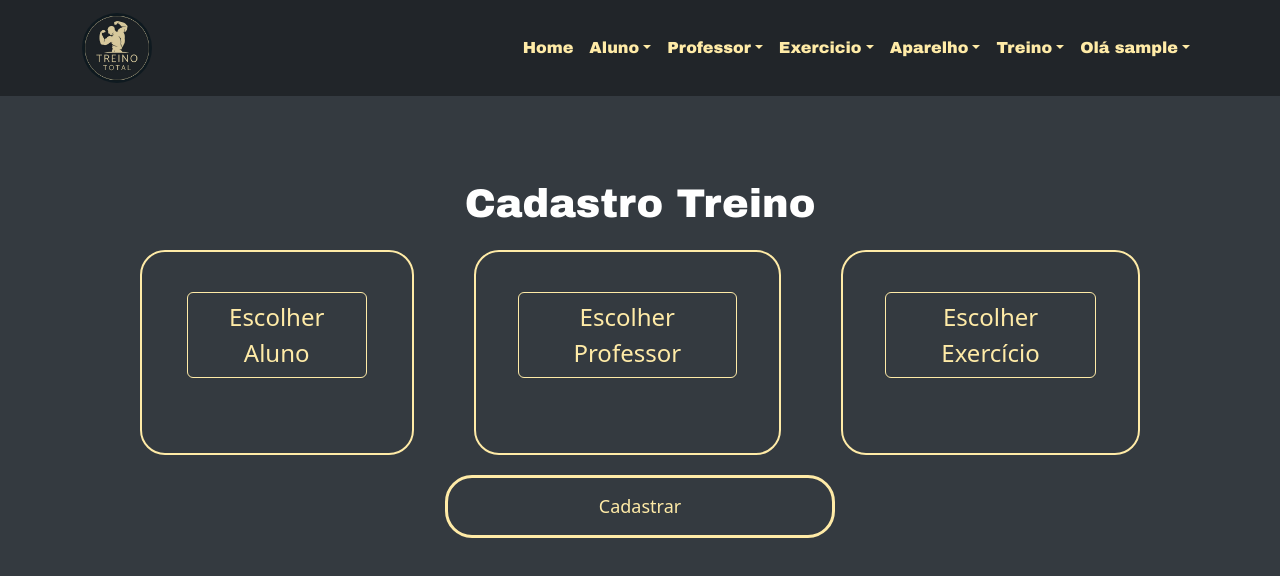
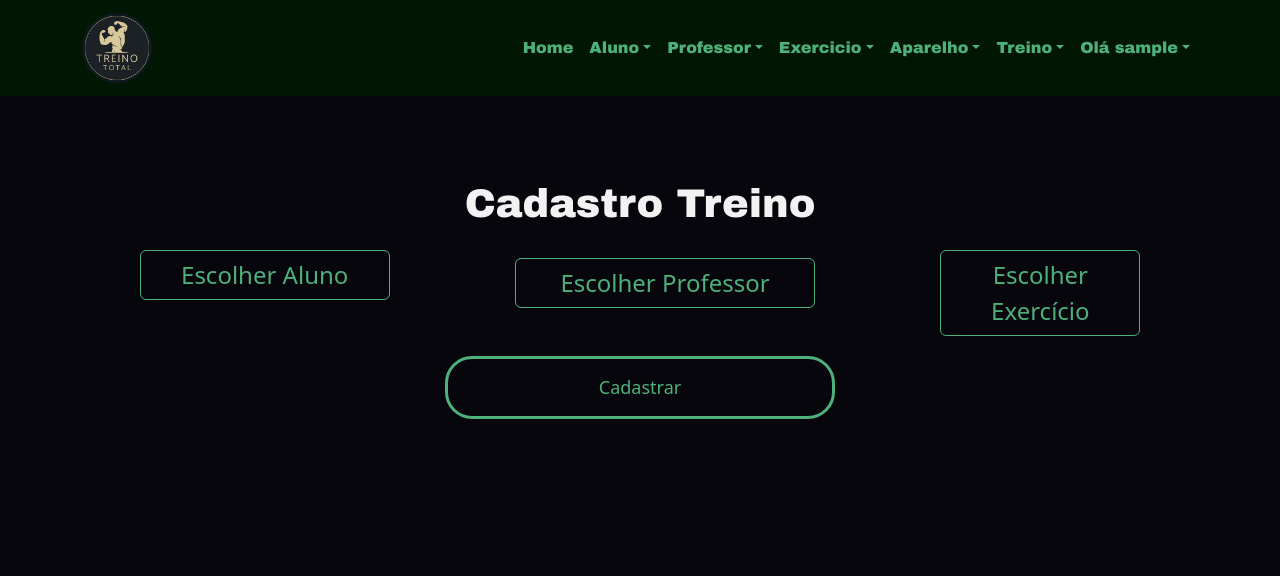
Before and after one commit to profRenatoOliveira1/TreinoTotal, a React (Vite) app in the folder interface/: page /Cadastro/Treino in a window 1280 px wide. Shown: the top 576 px of the page. Built offline with nearby package versions, Linux system fonts and the light colour scheme; sample sign-in values are in the browser's storage; a web font is replaced by a local one.

Commit message:
Atualizando paleta cores

```diff
--- a/interface/src/App.css
+++ b/interface/src/App.css
@@ -1,4 +1,4 @@
-:root {
+/* :root {
   --amareloClaro: #ffeba7;
   --cinzaEscuro: #212529;
   --cinzaAzulado: #343A40;
@@ -7,7 +7,7 @@
   --cinzaClaro: #ccc;
   --amareloEscuro: #b39f72;
   --preto: #000000;
-}
+} */
 
 /* Define o estilo para o contêiner principal */
 #root {
--- a/interface/src/components/Cadastro/CadastroTreino.jsx
+++ b/interface/src/components/Cadastro/CadastroTreino.jsx
@@ -132,21 +132,21 @@ function CadastroTreino() {
             </div>
 
             <div className={styles.selections}>
-                <div className={styles.selectionBox}>
+                <div style={{ width: '25%'}}>
                     <Button variant="outline-light" onClick={handleShowAlunoModal} className={styles.botaoSelecao}>
                         Escolher Aluno
                     </Button>
                     <div className={styles.selected}>{selectedAluno?.nome}</div>
                 </div>
 
-                <div className={styles.selectionBox} style={{marginLeft: '6%', marginRight: '6%'}}>
+                <div style={{ width: '30%', margin: 'auto auto'}}>
                     <Button variant="outline-light" onClick={handleShowProfessorModal} className={styles.botaoSelecao}>
                         Escolher Professor
                     </Button>
                     <div className={styles.selected}>{selectedProfessor?.nome}</div>
                 </div>
 
-                <div className={styles.selectionBox}>
+                <div style={{ width: '20%'}}>
                     <Button variant="outline-light" onClick={handleShowExercicioModal} className={styles.botaoSelecao}>
                         Escolher Exercício
                     </Button>
--- a/interface/src/components/Login/Login.jsx
+++ b/interface/src/components/Login/Login.jsx
@@ -60,7 +60,7 @@ function Login() {
             <form className={styles.formLogin} onSubmit={handleSubmit}>
                 <h1 className={styles.h1}>Login</h1>
                 <div style={{marginTop: '10%'}} className={styles.divConteiner}>
-                <p style={{ color: '#ffeba7', fontWeight: 'bold', fontSize: '150%', marginTop: '2%' }}>E-mail</p>
+                <p style={{ color: 'var(--amareloClaro)', fontWeight: 'bold', fontSize: '150%', marginTop: '2%' }}>E-mail</p>
                 <input
                     type="text"
                     className={styles.inpuLogin}
@@ -71,7 +71,7 @@ function Login() {
                 />
                 </div>
                 <div style={{marginTop: '4%'}} className={styles.divConteiner}>
-                <p style={{ color: '#ffeba7', fontWeight: 'bold', fontSize: '150%', marginTop: '2%'  }}>Senha</p>
+                <p style={{ color: 'var(--amareloClaro)', fontWeight: 'bold', fontSize: '150%', marginTop: '2%'  }}>Senha</p>
                 <input
                     type="password"
                     className={styles.inpuLogin}
--- a/interface/src/components/Modal/AlunoModal/AlunoModal.jsx
+++ b/interface/src/components/Modal/AlunoModal/AlunoModal.jsx
@@ -69,7 +69,7 @@ function AlunoModal({ show, handleClose, onSelectAluno }) {
                                     <td>{aluno.nome}</td>
                                     <td>
                                         <Button
-                                            style={{ backgroundColor: '#ffeba7', color: 'black' }}
+                                            style={{ backgroundColor: 'var(--amareloClaro)', color: 'var(--branco)' }}
                                             onClick={() => onSelectAluno(aluno)}
                                         >
                                             Selecionar
--- a/interface/src/components/Modal/ExercicioModal/ExercicioModal.jsx
+++ b/interface/src/components/Modal/ExercicioModal/ExercicioModal.jsx
@@ -75,7 +75,7 @@ function ExercicioModal({ show, handleClose, onSelectExercicio }) {
                                     <td>{exercicio.regiao_corpo_ativada}</td>
                                     <td>
                                         <Button
-                                            style={{ backgroundColor: '#ffeba7', color: 'black' }}
+                                            style={{ backgroundColor: 'var(--amareloClaro)', color: 'var(--branco)' }}
                                             onClick={() => onSelectExercicio(exercicio)}
                                         >
                                             Selecionar
--- a/interface/src/components/Modal/ProfessorModal/ProfessorModal.jsx
+++ b/interface/src/components/Modal/ProfessorModal/ProfessorModal.jsx
@@ -67,7 +67,7 @@ function ProfessorModal({ show, handleClose, onSelectProfessor }) {
                                     <td>{professor.nome}</td>
                                     <td>
                                         <Button
-                                            style={{ backgroundColor: '#ffeba7', color: 'black' }}
+                                            style={{ backgroundColor: 'var(--amareloClaro)', color: 'var(--branco)' }}
                                             onClick={() => onSelectProfessor(professor)}
                                         >
                                             Selecionar
--- a/interface/src/components/Navegacao/Navegacao.jsx
+++ b/interface/src/components/Navegacao/Navegacao.jsx
@@ -56,7 +56,7 @@ function Navegacao() {
     return (
         <Navbar collapseOnSelect expand="lg" className={styles.CtnNavbar}>
             <Container>
-                <Navbar.Brand href="https://www.instagram.com/dev.rank.s" target="_blank" className={styles.logoAtividade}>
+                <Navbar.Brand href="/" target="_blank" className={styles.logoAtividade}>
                     <img src={imagemLogo} alt="Logo" className={styles.logoImage} />
                 </Navbar.Brand>
                 <Navbar.Toggle aria-controls="responsive-navbar-nav" style={{ backgroundColor: '#ffeba7' }} />
--- a/interface/src/components/styles/CadastroTreino.module.css
+++ b/interface/src/components/styles/CadastroTreino.module.css
@@ -1,4 +1,4 @@
-:root {
+/* :root {
     --amareloClaro: #ffeba7;
     --cinzaEscuro: #212529;
     --cinzaAzulado: #343A40;
@@ -7,7 +7,7 @@
     --cinzaClaro: #ccc;
     --amareloEscuro: #b39f72;
     --preto: #000000;
-}
+} */
 
 .cadastroTreino {
     color: var(--branco);
@@ -61,11 +61,12 @@ th {
 }
 .selected {
     padding: 10px 15px;
-    border-radius: 5px;
+    /* border-radius: 5px; */
     font-size: 1.3rem;
-    margin-top: 5px;
+    /* margin-top: 5px; */
     text-align: center;
-    border-radius: 25px;
+    /* border-radius: 25px; */
+    margin: auto auto;
 }
 
 .table thead th, table {
@@ -121,7 +122,7 @@ th {
   /* Estilos de hover para um botão genérico */
   .btn:hover {
     background-color: var(--amareloEscuro);
-    /* Cor de fundo ao pairar */
+    color: var(--branco);
   }
 
 .h1 {
@@ -134,7 +135,7 @@ th {
 }
 
 .botaoSelecao {
-    width: 120%;
+    width: 100%;
     font-size: 1.5rem !important;
     color: var(--amareloClaro) !important;
     border-color: var(--amareloClaro) !important;
--- a/interface/src/components/styles/StyleLogin.module.css
+++ b/interface/src/components/styles/StyleLogin.module.css
@@ -1,4 +1,4 @@
-:root {
+/* :root {
     --amareloClaro: #ffeba7;
     --cinzaEscuro: #212529;
     --cinzaAzulado: #343A40;
@@ -7,7 +7,7 @@
     --cinzaClaro: #ccc;
     --amareloEscuro: #b39f72;
     --preto: #000000;
-}
+} */
 
 .divConteiner {
     display: flex;
@@ -67,14 +67,15 @@
     /* Raio da borda */
     cursor: pointer;
     /* Cursor */
-    transition: background-color 0.3s ease;
+    transition: background-color 0.2s ease;
     /* Transição suave */
 }
 
 /* Estilos de hover para um botão genérico */
 .buttonLogin:hover {
     background-color: var(--amareloEscuro);
-    /* Cor de fundo ao pairar */
+    color: var(--branco);
+    transition: background-color 0.2s ease;
 }
 
 
--- a/interface/src/index.css
+++ b/interface/src/index.css
@@ -5,14 +5,14 @@
 @import 'bootstrap/dist/css/bootstrap.min.css';
 
 :root {
-  --amareloClaro: #ffeba7;
-  --cinzaEscuro: #212529;
-  --cinzaAzulado: #343A40;
+  --amareloClaro: #4eb07b;
+  --cinzaEscuro: #021703;
+  --cinzaAzulado: #07060d;
   --cinzaAvermelhado: #333;
-  --branco: #FFFFFF;
+  --branco: #f2f2f2;
   --cinzaClaro: #ccc;
-  --amareloEscuro: #b39f72;
-  --preto: #000000;
+  --amareloEscuro: #0d7949;
+  --preto: #1b1b1b;
 }
 
 #root {
```
